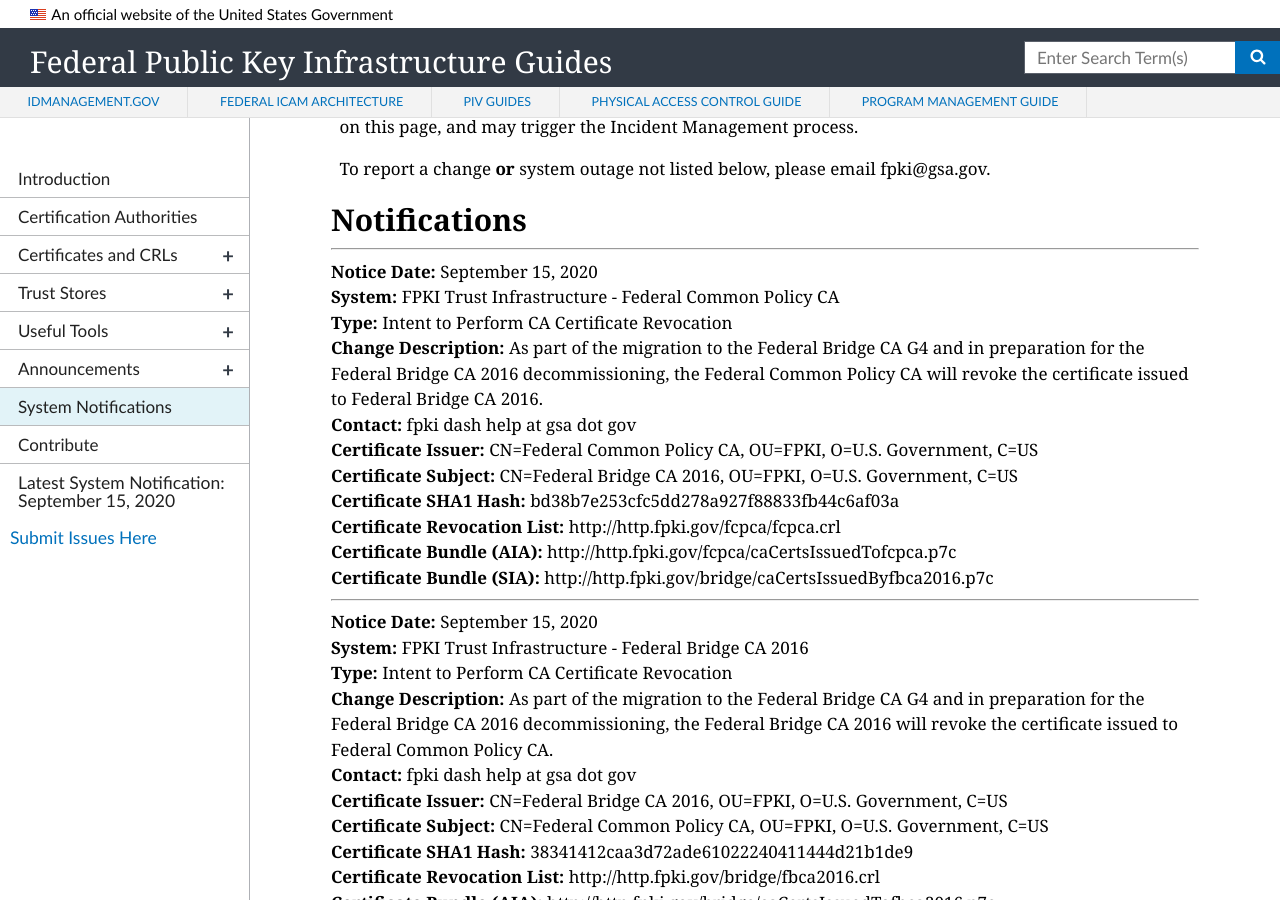
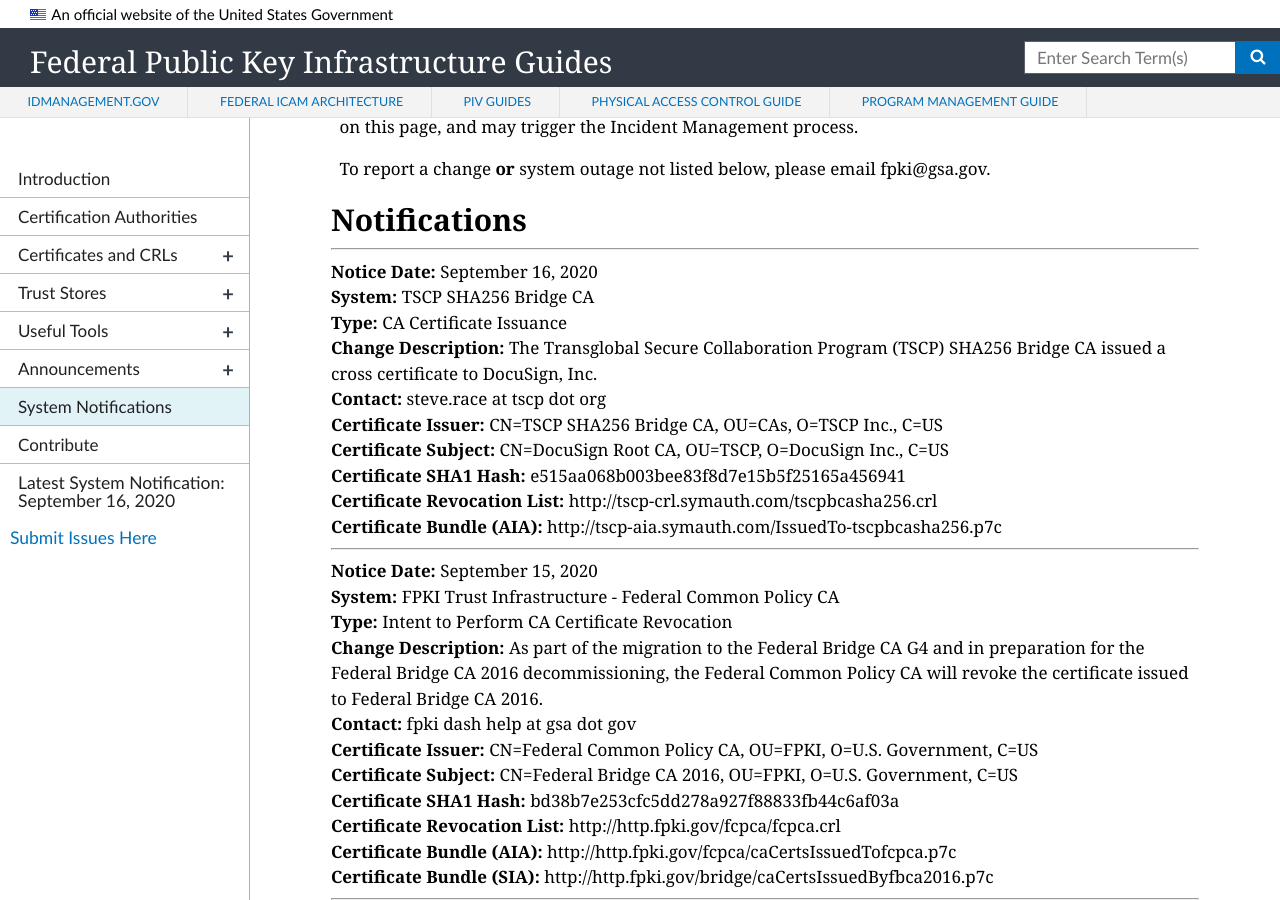
Before and after one commit to GSA/fpki-guides, a Jekyll site: the page built from pages/fpki_notifications.md, in a window 1280 px wide and 900 px high, scrolled down 672 px. Built offline with Jekyll 4.4.1, drawn with Linux system fonts in a browser that asks for light colours; nearby versions of some CDN libraries.

Commit message:
Update notifications.yml

```diff
--- a/_data/notifications.yml
+++ b/_data/notifications.yml
@@ -2762,6 +2762,18 @@
   sia_uri: http://http.fpki.gov/bridge/caCertsIssuedByfbca2016.p7c
   ocsp_uri:
 
+- notice_date: September 16, 2020
+  change_type: CA Certificate Issuance
+  system: TSCP SHA256 Bridge CA
+  change_description: The Transglobal Secure Collaboration Program (TSCP) SHA256 Bridge CA issued a cross certificate to DocuSign, Inc.
+  contact: steve.race at tscp dot org
+  ca_certificate_hash: e515aa068b003bee83f8d7e15b5f25165a456941
+  ca_certificate_issuer: CN=TSCP SHA256 Bridge CA, OU=CAs, O=TSCP Inc., C=US
+  ca_certificate_subject: CN=DocuSign Root CA, OU=TSCP, O=DocuSign Inc., C=US
+  cdp_uri: http://tscp-crl.symauth.com/tscpbcasha256.crl
+  aia_uri: http://tscp-aia.symauth.com/IssuedTo-tscpbcasha256.p7c
+  sia_uri:
+  ocsp_uri:
 
 #- notice_date:
 #  change_type: CA Certificate Issuance
```
